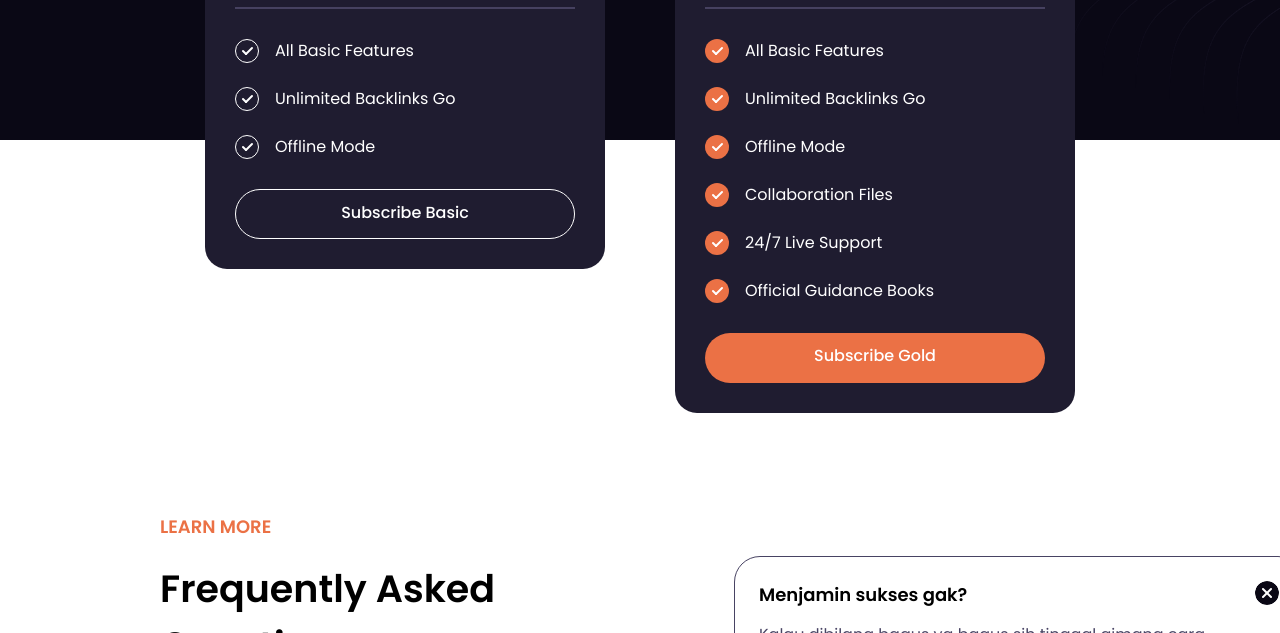
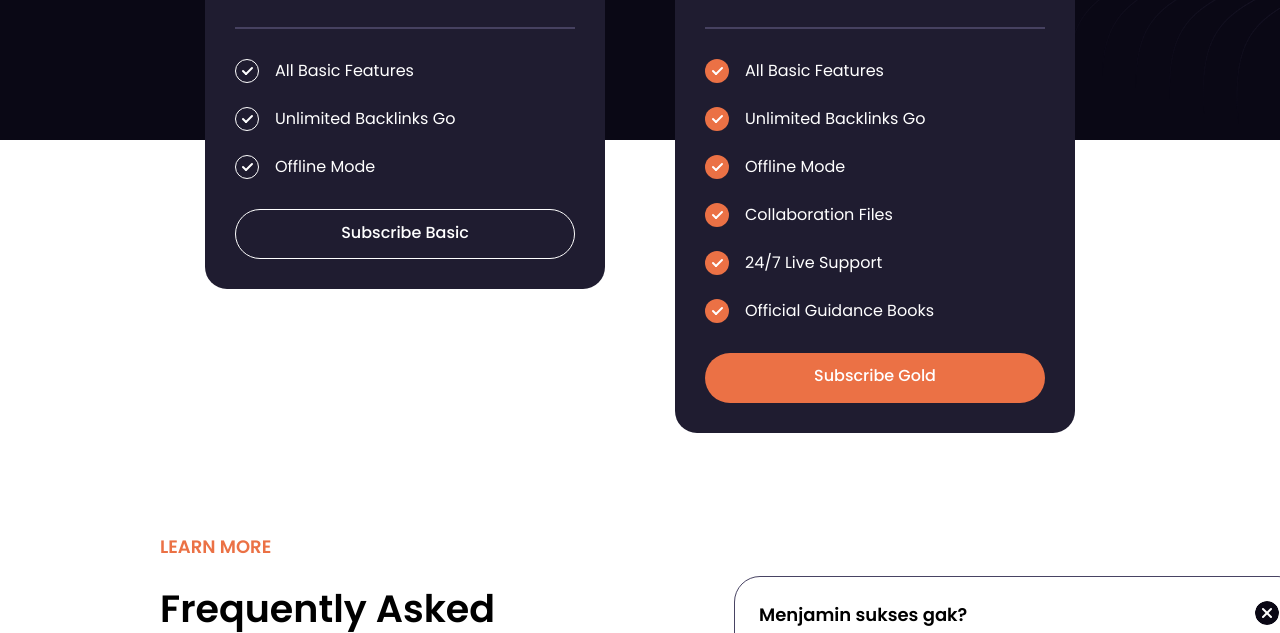
Before and after one commit to cakfan/pricing-pro, a website: page src/index.html in a window 1280 px wide. Shown: the part 612-1245 px from the top of the page. Drawn offline with Linux system fonts and the light colour scheme.

Commit message:
fix: margin top

```diff
--- a/src/index.html
+++ b/src/index.html
@@ -72,7 +72,7 @@
         >
           Our mission is helping you to grow bigger.
         </p>
-        <div class="mt-10 flex gap-[70px]">
+        <div class="mt-[60px] flex gap-[70px]">
           <!-- card 1 -->
           <div
             class="w-[400px] h-fit p-[30px] flex flex-col bg-card rounded-[22px]"
```
Also changed, not shown: src/output.css.
